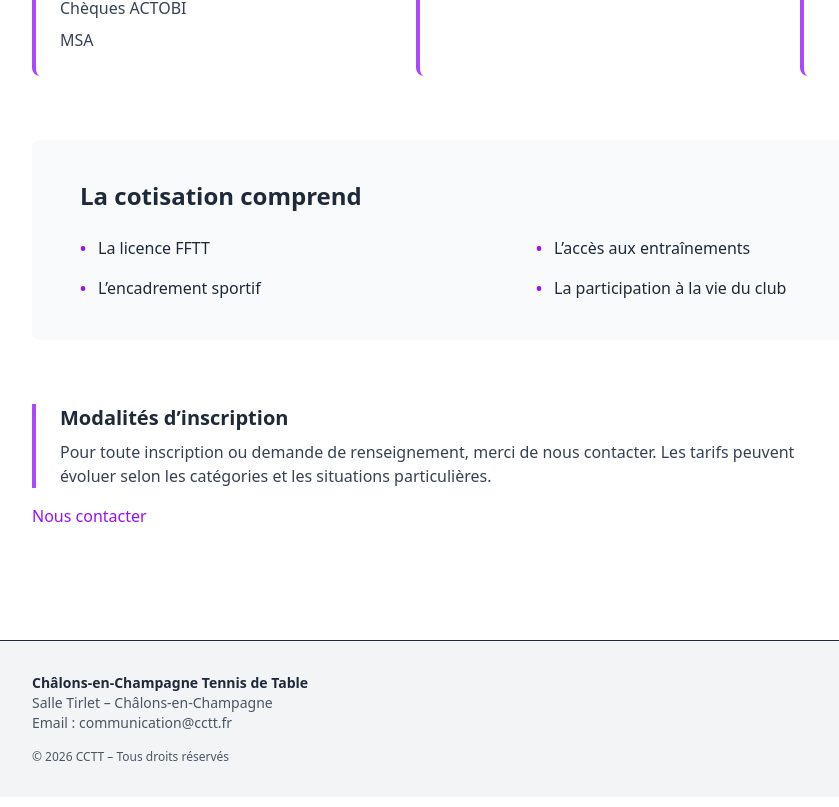
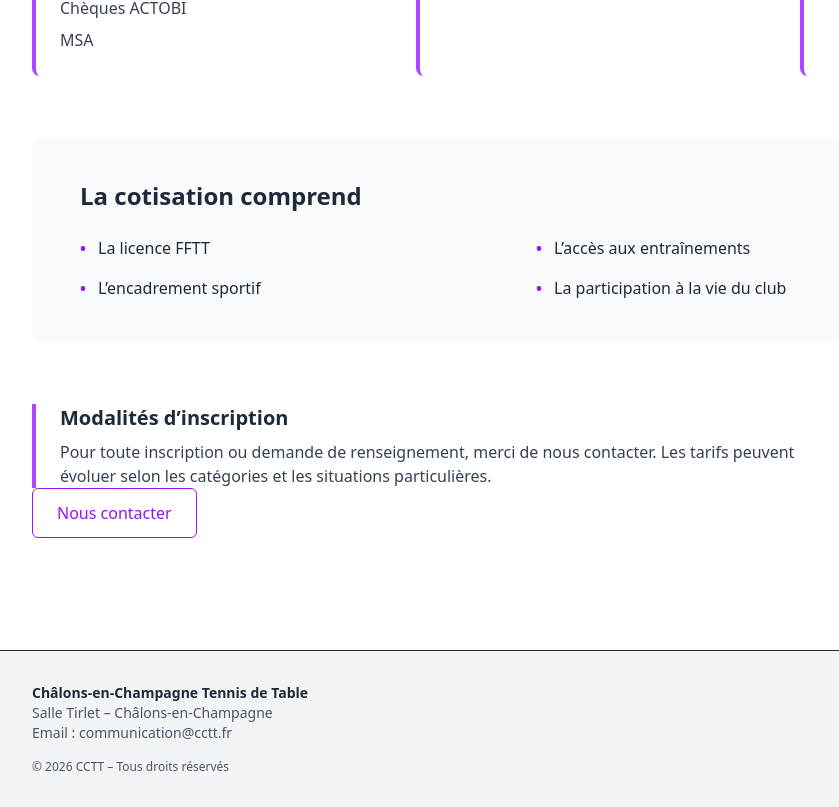
Before and after one commit to jesared/club-cctt, a Next.js app: page /tarifs in a window 1280 px wide. Shown: the part 1025-1832 px from the top of the page, without its empty margins (48-887 px from the left). Built offline with nearby package versions, Linux system fonts and the light colour scheme.

Commit message:
Amélioration du lien de contact : mise à jour du style pour une meilleure visibilité et interactivité.

```diff
--- a/app/tarifs/page.tsx
+++ b/app/tarifs/page.tsx
@@ -193,7 +193,7 @@ export default function TarifsPage() {
         </div>
         <a
           href="/contact"
-          className="inline-block mt-4 text-purple-600 hover:underline"
+          className="inline-flex justify-center border border-purple-600 text-purple-600 px-6 py-3 rounded-md hover:bg-purple-50 transition"
         >
           Nous contacter
         </a>
```
